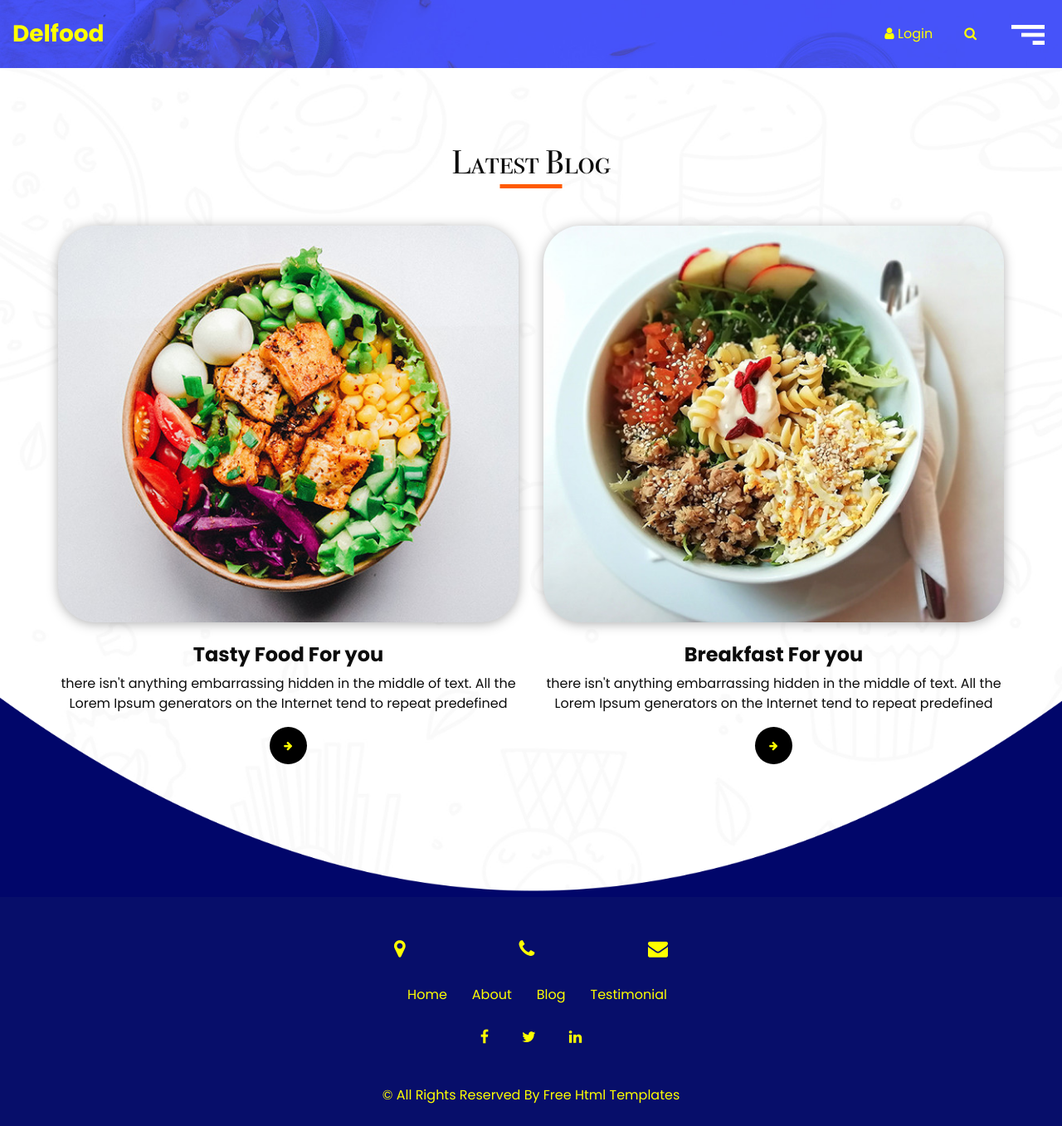
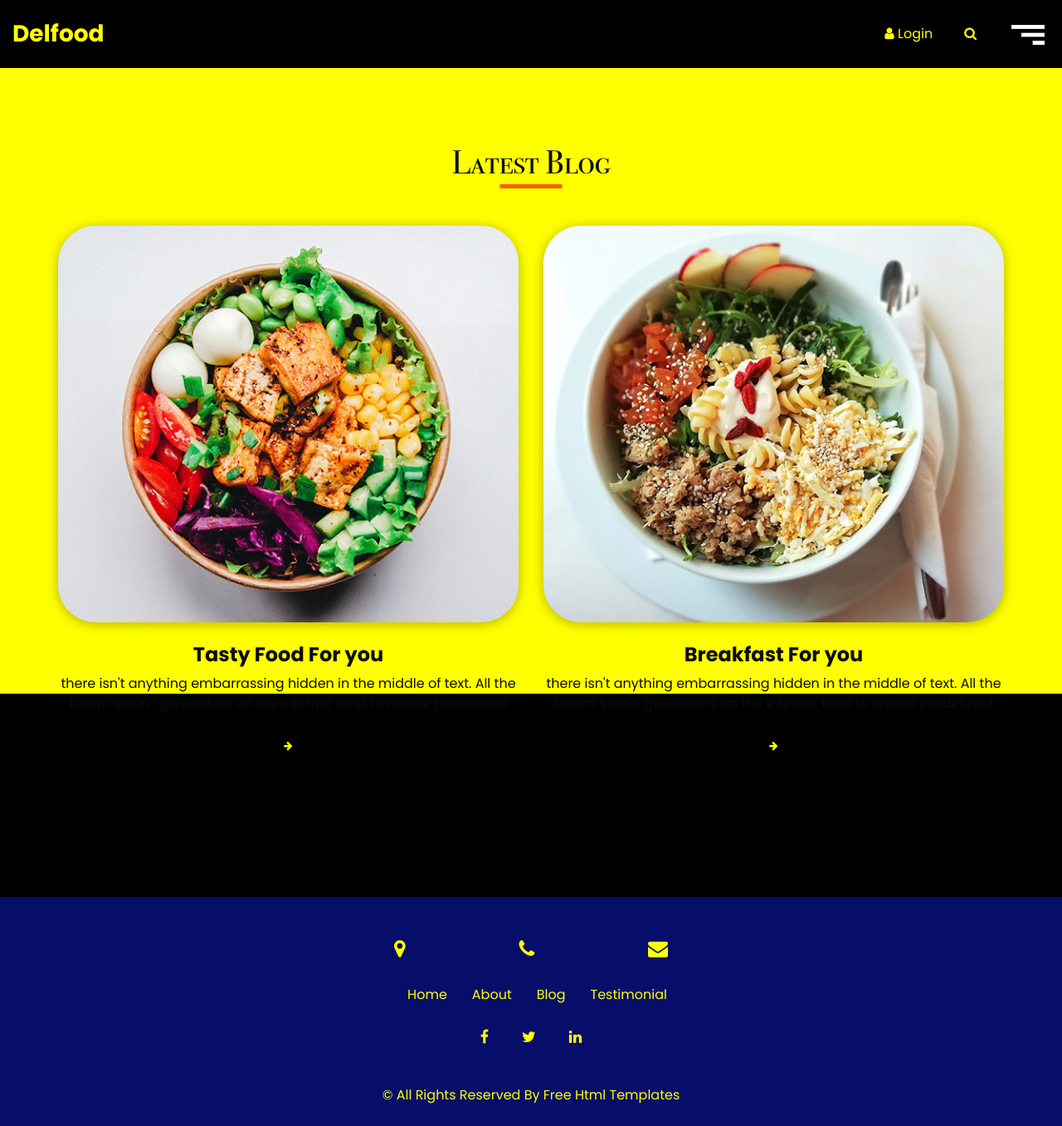
Before and after one commit to Hiufoods/Hiufoods, a PHP site: page /blog.html in a window 1280 px wide. Shown: the whole page at 83% size. Run offline with PHP 8.4, Linux system fonts and the light colour scheme; style sheets or scripts are compiled from the project's sources; some libraries are stand-ins or nearby versions.

Commit message:
Add files via upload
Signed-off-by: Hiufoods <baccomid@gmail.com>

```diff
--- a/css/style.scss
+++ b/css/style.scss
@@ -44,9 +44,8 @@ $textCol: #999;
 body {
   @include main-font;
   color: #0c0c0c;
-  background-color: #ffffff;
+  background-color: #ff0;
   overflow-x: hidden;
-  background-image: url(../images/body-bg.jpg);
   background-size: cover;
 }
 
@@ -131,7 +130,7 @@ a:focus {
   position: relative;
   display: flex;
   flex-direction: column;
-  background-image: url(../images/hero-bg.jpg);
+  background-color:#000;
   background-size: cover;
   background-position: center bottom;
   background-repeat: no-repeat;
@@ -679,7 +678,7 @@ h4{
 // end client section
 
 .footer_container {
-  background-image: url(../images/footer-bg.png);
+  background-color:#000;
   background-size: 100%;
   background-size: 100% 100%;
   background-repeat: no-repeat;
```
